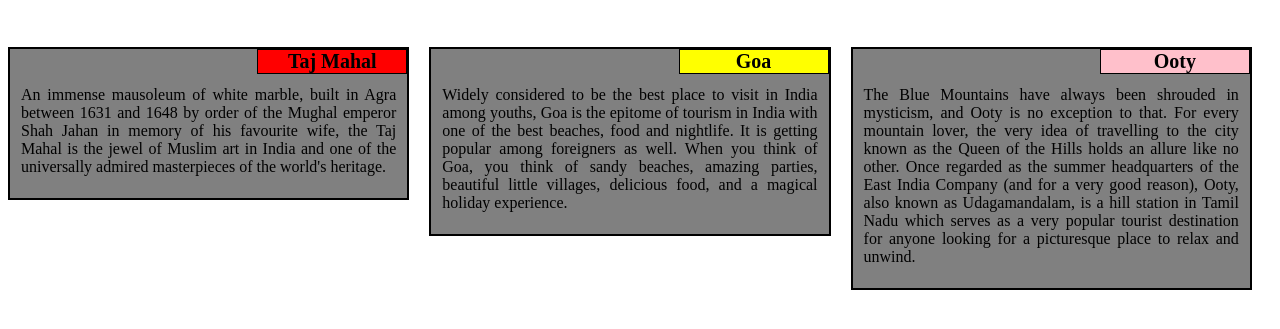
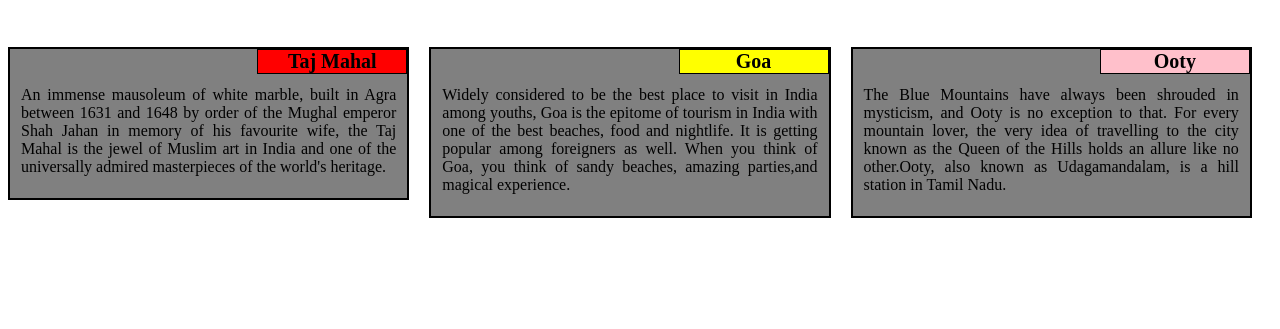
Before and after one commit to Anusha-Subramanyam/coursera-test, a plain HTML site: page site/index.html in a window 1280 px wide. Shown: the part 57-386 px from the top of the page. Drawn offline with Linux system fonts and the light colour scheme.

Commit message:
Update index.html

```diff
--- a/site/index.html
+++ b/site/index.html
@@ -18,13 +18,13 @@
 	      <div class = 'col-lg-4 col-md-6 sx-12'>
 	        <div class = 'section'>
 	          <span id = 'n2'>Goa</span>
-	          <p>Widely considered to be the best place to visit in India among youths, Goa is the epitome of tourism in India with one of the best beaches, food and nightlife. It is getting popular among foreigners as well. When you think of Goa, you think of sandy beaches, amazing parties, beautiful little villages, delicious food, and a magical holiday experience.</p>
+	          <p>Widely considered to be the best place to visit in India among youths, Goa is the epitome of tourism in India with one of the best beaches, food and nightlife. It is getting popular among foreigners as well. When you think of Goa, you think of sandy beaches, amazing parties,and magical experience.</p>
 	        </div>
 	      </div>
 	      <div class = 'col-lg-4 col-md-12 sx-12'>
 	        <div class = 'section'>
 	          <span id = 'n3'>Ooty</span>
-	          <p>The Blue Mountains have always been shrouded in mysticism, and Ooty is no exception to that. For every mountain lover, the very idea of travelling to the city known as the Queen of the Hills holds an allure like no other. Once regarded as the summer headquarters of the East India Company (and for a very good reason), Ooty, also known as Udagamandalam, is a hill station in Tamil Nadu which serves as a very popular tourist destination for anyone looking for a picturesque place to relax and unwind.</p>
+	          <p>The Blue Mountains have always been shrouded in mysticism, and Ooty is no exception to that. For every mountain lover, the very idea of travelling to the city known as the Queen of the Hills holds an allure like no other.Ooty, also known as Udagamandalam, is a hill station in Tamil Nadu.</p>
 	        </div>
 	      </div>
 	    </div>
```
